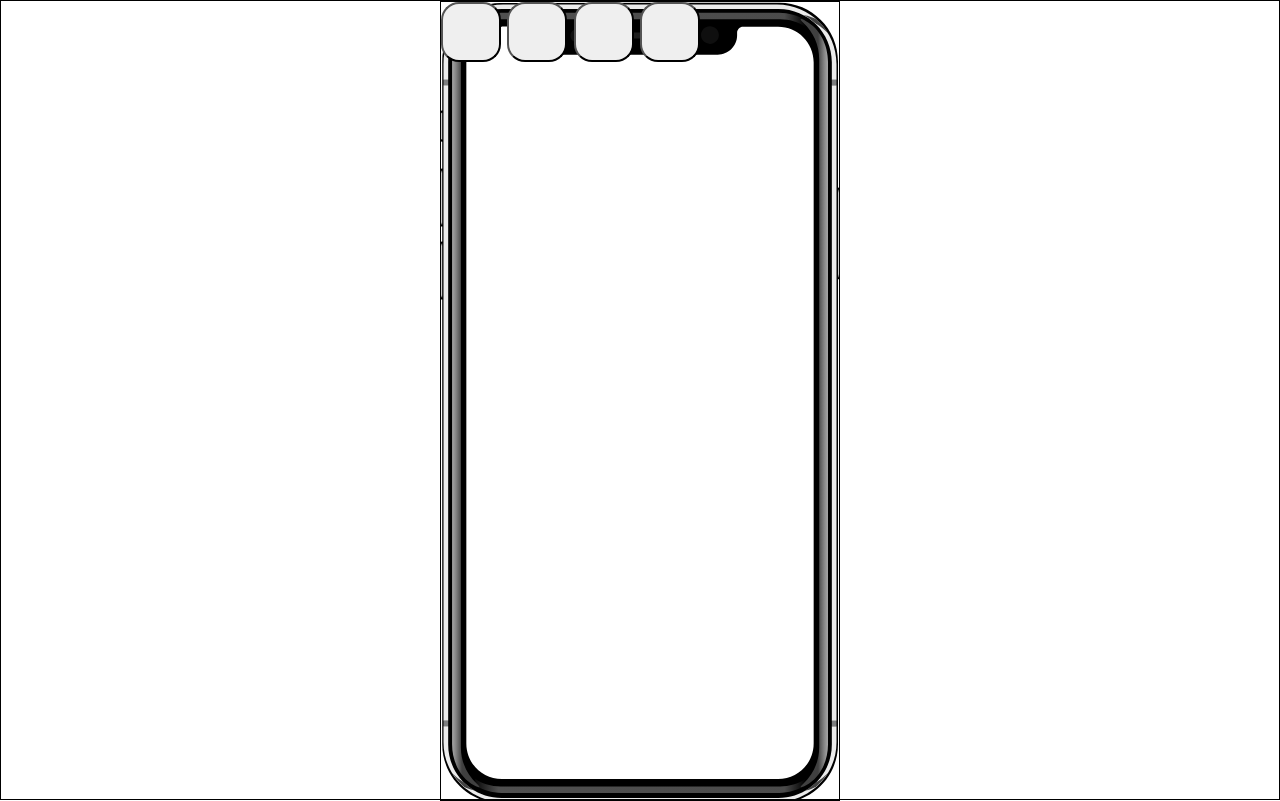
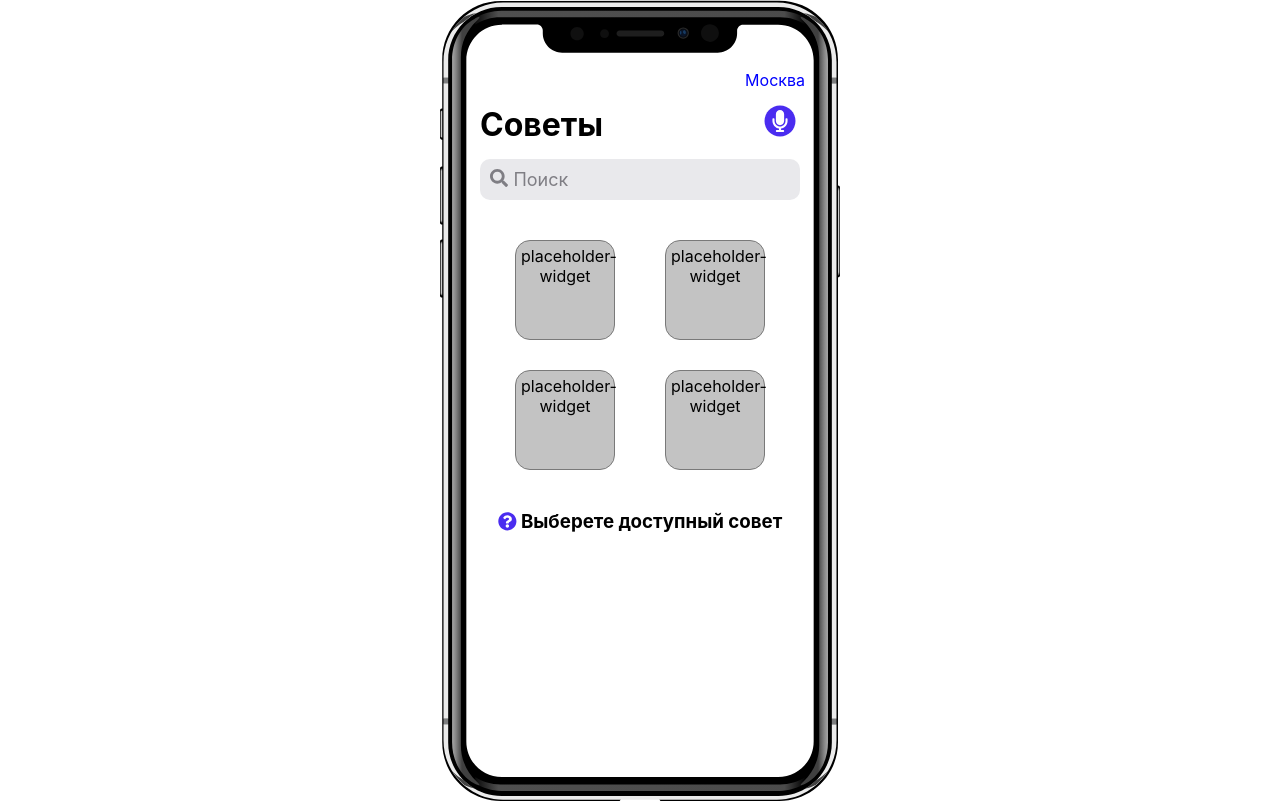
Before and after one commit to PDementevna/hack2_tink, a React (Create React App) app: page / in a window 1280 px wide. Built offline with nearby package versions, Linux system fonts and the light colour scheme.

Commit message:
widget page final

```diff
--- a/package.json
+++ b/package.json
@@ -3,6 +3,9 @@
   "version": "0.1.0",
   "private": true,
   "dependencies": {
+    "@fortawesome/fontawesome-svg-core": "^1.2.30",
+    "@fortawesome/free-solid-svg-icons": "^5.14.0",
+    "@fortawesome/react-fontawesome": "^0.1.11",
     "@testing-library/jest-dom": "^4.2.4",
     "@testing-library/react": "^9.5.0",
     "@testing-library/user-event": "^7.2.1",
--- a/src/App.css
+++ b/src/App.css
@@ -1,8 +1,9 @@
-*{
+* {
     box-sizing: border-box;
     padding: 0;
     margin: 0;
 }
+
 .wrapper {
     display: grid;
     grid-template-columns: repeat(2, 1fr);
@@ -11,48 +12,39 @@
     grid-template-areas:
     "a a"
     "a a";
-    border: black 1px solid;
+    /*border: black 1px solid;*/
     width: 100vw;
     height: 100vh;
     /*margin: 3vh 3vw;*/
 }
 
 .sub-wrapper {
-    display: grid;
-    grid-template-columns: repeat(6, 1fr);
-    grid-template-rows: repeat(10, 1fr);
-    grid-template-areas:
-    ". . . . . ."
-    ". a a a a ."
-    ". a a a a ."
-
-;
-
-    width: 400px;
-    overflow: auto;
-    /*width: 50vw !important;*/
+    width: 400px !important;
     height: 100vh !important;
-    border: black 1px solid;
+    /*border: aquamarine 2px dashed;*/
     grid-area: a;
     align-self: center;
     justify-self: center;
 }
-.phone-wrapper{
 
+.phone-wrapper {
+    width: 100% !important;
+    height: 100% !important;
+    /*border: red 2px dashed;*/
+    align-self: center;
+    justify-self: center;
+    padding-top: 70px;
+    padding-left: 25px;
+    padding-right: 25px;
 }
-.image-back{
 
+.image-back {
     z-index: -100;
     position: fixed;
-    /* center the element */
     right: 0;
     left: 0;
     margin-right: auto;
     margin-left: auto;
-    /* give it dimensions */
     min-height: 10em;
     width: 400px;
-    /*height: 100vh;*/
-    /*height: 100% !important;*/
-
 }
--- a/src/App.js
+++ b/src/App.js
@@ -1,19 +1,44 @@
 import React from 'react';
 import './App.css'
+import {
+    BrowserRouter as Router,
+    Switch,
+    Route
+} from "react-router-dom";
+
 import phone from "./IPhone_X_vector.svg"
+import {library} from '@fortawesome/fontawesome-svg-core'
+import {
+    faCircle,
+    faMicrophone,
+    faQuestionCircle,
+    faSearch
+} from '@fortawesome/free-solid-svg-icons'
+
+
+import {FontAwesomeIcon} from '@fortawesome/react-fontawesome'
 import Button from "./Components/EmptyButton";
+import WidgetPage from "./Components/WidgetPage";
+
+
+library.add(faMicrophone, faSearch, faCircle, faQuestionCircle)
 
 
 function App() {
     return (
         <div className="wrapper">
-
             <div className="sub-wrapper">
                 <img src={phone} className={"image-back"} alt={"mobile"}/>
-                <Button>Text</Button>
-                <Button>Text</Button>
-                <Button>Text</Button>
-                <Button>Text</Button>
+                <div className="phone-wrapper">
+                    <Router>
+                        <Switch>
+                            <Route path="/">
+                                <WidgetPage/>
+                            </Route>
+                            {/*more routers here + TODO 404 page*/}
+                        </Switch>
+                    </Router>
+                </div>
             </div>
         </div>
     );
--- a/src/Components/EmptyButton/style.css
+++ b/src/Components/EmptyButton/style.css
@@ -1,8 +1,9 @@
 .button-placeholder-gray{
+
     color: gray;
     border-radius: 30%;
     width: 60px;
     height: 60px;
     cursor: pointer;
-    /*grid-area: a;*/
+    grid-area: auto;
 }
--- /dev/null
+++ b/src/Components/WidgetPage/index.js
@@ -0,0 +1,43 @@
+import React from 'react';
+import './style.css'
+import {FontAwesomeIcon} from "@fortawesome/react-fontawesome";
+import {faQuestionCircle} from "@fortawesome/free-solid-svg-icons";
+
+
+
+export default class WidgetPage extends React.Component {
+    constructor(props) {
+        super(props);
+
+        this.state = {
+        };
+    }
+
+    componentDidMount() {
+
+    }
+
+    render() {
+        return (
+            <div>
+                <p className="region">Москва</p>
+                <h1 className="services">Советы
+                    <span className="fa-layers fa-fw fa-pull-right voice-widget">
+                            <FontAwesomeIcon icon="circle" color="#4a2cf0" />
+                            <FontAwesomeIcon color="#ffffff" icon="microphone" transform="shrink-5"/>
+                        </span>
+                </h1>
+                <div className="search-bar"><FontAwesomeIcon pull="left" color="#7f7e84" icon="search" /> Поиск</div>
+                <div className="widget-container">
+                    <div className="button-holder">placeholder-widget</div>
+                    <div className="button-holder">placeholder-widget</div>
+                    <div className="button-holder">placeholder-widget</div>
+                    <div className="button-holder">placeholder-widget</div>
+
+
+                </div>
+                <h3 className="help"><FontAwesomeIcon icon={faQuestionCircle} color="#4a2cf0"/> Выберете доступный совет</h3>
+            </div>
+        );
+    }
+}
--- /dev/null
+++ b/src/Components/WidgetPage/style.css
@@ -0,0 +1,57 @@
+p.region {
+    cursor: pointer;
+    text-align: right;
+    margin-right: 10px;
+    color: blue;
+    font-size: medium;
+}
+
+h1.services {
+    cursor: default;
+    font-weight: bold;
+    margin: 15px;
+}
+
+span.voice-widget {
+    cursor: pointer;
+}
+
+.search-bar {
+    color: #7f7e84;
+    cursor: text;
+    background-color: #e9e9ec;
+    font-size: large;
+    width: auto !important;
+    margin: 10px 15px;
+    padding: 10px 10px;
+    border-radius: 10px;
+}
+
+.widget-container {
+    margin: 10px;
+    padding: 20px;
+    display: grid;
+    grid-template-columns: repeat(2, 1fr);
+    grid-gap: 10px;
+    grid-auto-rows: 120px;
+}
+
+.button-holder {
+    background-color: #c3c3c3;
+    border: #797979 1px solid;
+    border-radius: 15px;
+    padding: 5px;
+    align-items: center;
+    text-align: center;
+    vertical-align: center;
+
+    align-self: center;
+    justify-self: center;
+
+    width: 100px;
+    height: 100px;
+}
+
+h3.help {
+    text-align: center;
+}
```
Also changed, not shown: 1 other file (tests, documents, lock files or other folders).
